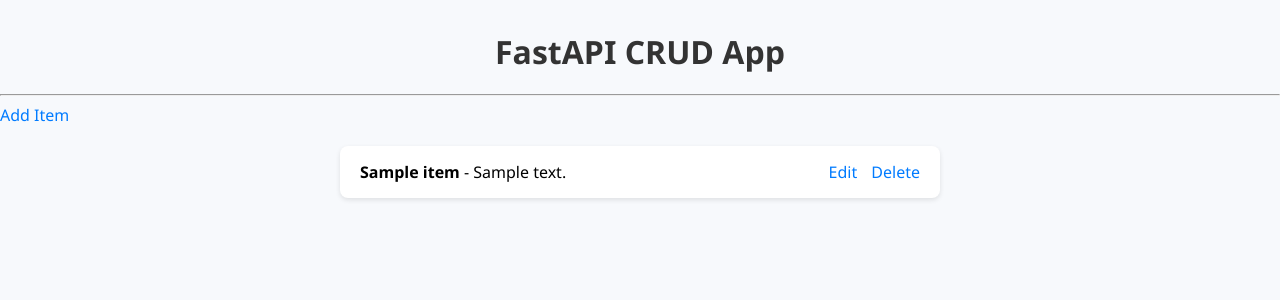
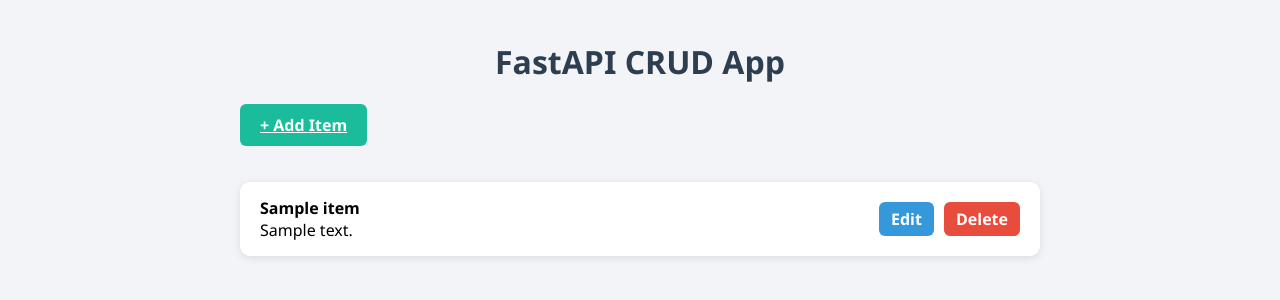
Before and after one commit to Pujanstha1/GitHubActions-Docker-EC2, a FastAPI app: page / in a window 1280 px wide. Shown: the top 300 px of the page. Run offline with FastAPI, Linux system fonts and the light colour scheme; tables that the repository leaves empty hold one stand-in row (values such as "Sample post").

Commit message:
fix: style.css

```diff
--- a/app/static/style.css
+++ b/app/static/style.css
@@ -1,82 +1,135 @@
+/* General body */
 body {
     font-family: 'Segoe UI', Tahoma, Geneva, Verdana, sans-serif;
-    background-color: #f7f9fc;
+    background-color: #f2f4f8;
     margin: 0;
     padding: 0;
 }
 
+/* Header */
 h1 {
     text-align: center;
-    margin-top: 30px;
-    color: #333;
+    margin-top: 40px;
+    color: #2c3e50;
 }
 
-a {
-    text-decoration: none;
-    color: #007bff;
+/* Container for list and form */
+.container {
+    max-width: 800px;
+    margin: 20px auto;
+    padding: 0 20px;
 }
 
-a:hover {
-    text-decoration: underline;
-    color: #0056b3;
-}
-
-ul {
-    list-style-type: none;
-    padding: 0;
-    max-width: 600px;
-    margin: 20px auto;
-}
-
-li {
-    background: #fff;
-    margin: 10px 0;
-    padding: 15px 20px;
-    border-radius: 8px;
-    box-shadow: 0px 2px 5px rgba(0,0,0,0.1);
-    display: flex;
-    justify-content: space-between;
-    align-items: center;
-    transition: transform 0.2s ease;
-}
-
-li:hover {
-    transform: scale(1.02);
-}
-
-form {
-    max-width: 400px;
-    margin: 20px auto;
-    display: flex;
-    flex-direction: column;
-    gap: 10px;
-}
-
-input[type="text"], input[type="submit"] {
-    padding: 10px;
+/* Add Item link */
+a.add-item {
+    display: inline-block;
+    margin-bottom: 20px;
+    padding: 10px 20px;
+    background-color: #1abc9c;
+    color: white;
     border-radius: 6px;
-    border: 1px solid #ccc;
-    font-size: 16px;
-}
-
-input[type="text"]:focus {
-    border-color: #007bff;
-    outline: none;
-}
-
-button, input[type="submit"] {
-    cursor: pointer;
-    background-color: #007bff;
-    color: white;
-    border: none;
     font-weight: bold;
     transition: background-color 0.2s ease;
 }
 
-button:hover, input[type="submit"]:hover {
-    background-color: #0056b3;
+a.add-item:hover {
+    background-color: #16a085;
 }
 
+/* Item cards */
+ul {
+    list-style: none;
+    padding: 0;
+}
+
+li {
+    background-color: white;
+    margin-bottom: 15px;
+    padding: 15px 20px;
+    border-radius: 10px;
+    box-shadow: 0 2px 8px rgba(0,0,0,0.1);
+    display: flex;
+    justify-content: space-between;
+    align-items: center;
+    transition: transform 0.2s ease, box-shadow 0.2s ease;
+}
+
+li:hover {
+    transform: translateY(-2px);
+    box-shadow: 0 4px 12px rgba(0,0,0,0.15);
+}
+
+/* Item info */
+.item-info {
+    flex: 1;
+}
+
+/* Buttons container */
+.actions {
+    display: flex;
+    gap: 10px;
+}
+
+/* Edit and Delete buttons */
 .actions a {
-    margin-left: 10px;
+    padding: 6px 12px;
+    border-radius: 6px;
+    font-weight: bold;
+    color: white;
+    text-decoration: none;
+    transition: background-color 0.2s ease;
 }
+
+.actions a.edit {
+    background-color: #3498db;
+}
+
+.actions a.edit:hover {
+    background-color: #2980b9;
+}
+
+.actions a.delete {
+    background-color: #e74c3c;
+}
+
+.actions a.delete:hover {
+    background-color: #c0392b;
+}
+
+/* Form styling */
+form {
+    background-color: white;
+    padding: 25px;
+    border-radius: 10px;
+    box-shadow: 0 2px 8px rgba(0,0,0,0.1);
+    max-width: 500px;
+    margin: 20px auto;
+    display: flex;
+    flex-direction: column;
+    gap: 15px;
+}
+
+input[type="text"], input[type="submit"], button {
+    padding: 10px;
+    font-size: 16px;
+    border-radius: 6px;
+    border: 1px solid #ccc;
+}
+
+input[type="text"]:focus {
+    border-color: #3498db;
+    outline: none;
+}
+
+input[type="submit"], button {
+    background-color: #1abc9c;
+    color: white;
+    border: none;
+    cursor: pointer;
+    font-weight: bold;
+    transition: background-color 0.2s ease;
+}
+
+input[type="submit"]:hover, button:hover {
+    background-color: #16a085;
+}
--- a/app/templates/base.html
+++ b/app/templates/base.html
@@ -6,7 +6,8 @@
 </head>
 <body>
     <h1>FastAPI CRUD App</h1>
-    <hr>
-    {% block content %}{% endblock %}
+    <div class="container">
+        {% block content %}{% endblock %}
+    </div>
 </body>
 </html>
--- a/app/templates/create.html
+++ b/app/templates/create.html
@@ -1,8 +1,8 @@
 {% extends "base.html" %}
 {% block content %}
 <form method="post">
-    <input name="name" placeholder="Name" required>
-    <input name="description" placeholder="Description" required>
-    <button type="submit">Create</button>
+    <input type="text" name="name" placeholder="Name" required>
+    <input type="text" name="description" placeholder="Description" required>
+    <input type="submit" value="Create">
 </form>
 {% endblock %}
--- a/app/templates/edit.html
+++ b/app/templates/edit.html
@@ -1,8 +1,8 @@
 {% extends "base.html" %}
 {% block content %}
 <form method="post">
-    <input name="name" value="{{ item.name }}">
-    <input name="description" value="{{ item.description }}">
-    <button type="submit">Update</button>
+    <input type="text" name="name" value="{{ item.name }}" required>
+    <input type="text" name="description" value="{{ item.description }}" required>
+    <input type="submit" value="Update">
 </form>
 {% endblock %}
--- a/app/templates/index.html
+++ b/app/templates/index.html
@@ -1,15 +1,17 @@
 {% extends "base.html" %}
+
 {% block content %}
-<a href="/create">Add Item</a>
+<a href="/create" class="add-item">+ Add Item</a>
 <ul>
     {% for item in items %}
         <li>
-            <div>
-                <b>{{ item.name }}</b> - {{ item.description }}
+            <div class="item-info">
+                <b>{{ item.name }}</b><br>
+                {{ item.description }}
             </div>
             <div class="actions">
-                <a href="/edit/{{ item.id }}">Edit</a>
-                <a href="/delete/{{ item.id }}">Delete</a>
+                <a href="/edit/{{ item.id }}" class="edit">Edit</a>
+                <a href="/delete/{{ item.id }}" class="delete">Delete</a>
             </div>
         </li>
     {% endfor %}
```
